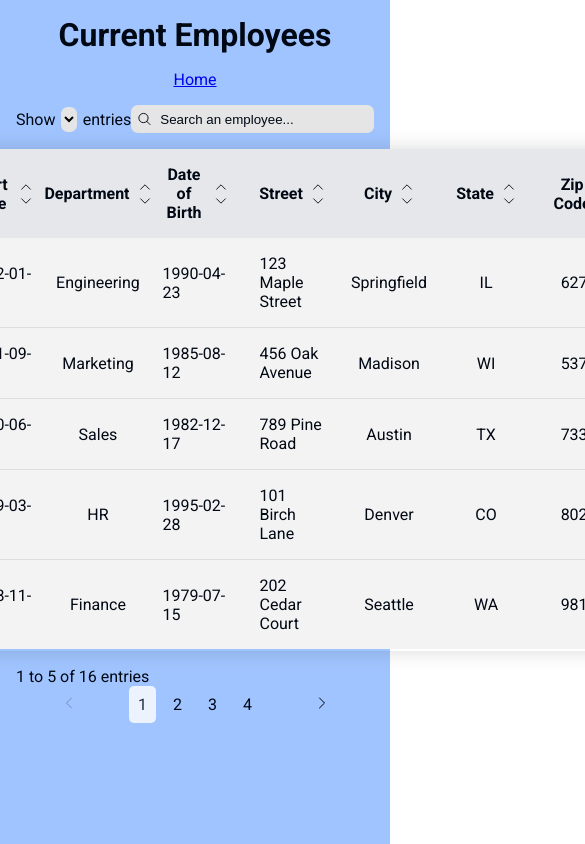
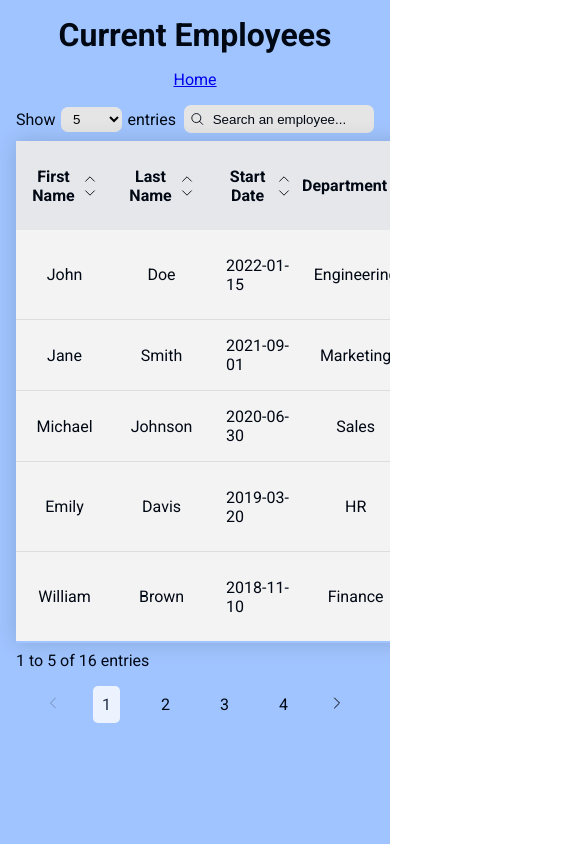
Before and after one commit to pyko7/HRNet, a React (Vite) app: page /employees in a window 390 px wide. Shown: the top 844 px of the page, 585 px wide, since content can reach past the window. Built offline with nearby package versions, Linux system fonts and the light colour scheme.

Commit message:
chore: fix responsive table

```diff
--- a/src/components/layout/Layout.css
+++ b/src/components/layout/Layout.css
@@ -3,6 +3,7 @@
   min-height: 100vh;
   padding: 1rem;
   background-color: var(--main-color);
+  overflow-x: auto;
 }
 
 .title {
--- a/src/components/select/Select.css
+++ b/src/components/select/Select.css
@@ -1,4 +1,6 @@
 .select-wrapper {
+  width: 100%;
+  max-width: 10rem;
   display: flex;
   align-items: center;
   gap: 0.35rem;
@@ -16,3 +18,9 @@
   background: var(--medium-light-color);
   cursor: pointer;
 }
+
+@media only screen and (min-width: 600px) {
+  .select-wrapper {
+    width: fit-content;
+  }
+}
--- a/src/components/table/Table.css
+++ b/src/components/table/Table.css
@@ -61,19 +61,15 @@ tr {
   display: flex;
   align-items: center;
   justify-content: center;
-  gap: 0.5rem;
+  gap: 2rem;
+  margin-top: 1rem;
 }
 
 .pagination-button {
-  width: 100%;
-  max-width: 7rem;
-  padding: 0.5rem 1rem;
-  text-align: center;
-  color: #fff;
-  background-color: #2563eb;
+  width: fit-content;
+  cursor: pointer;
+  background-color: transparent;
   border: none;
-  border-radius: 7px;
-  cursor: pointer;
 }
 
 .pagination-button:hover {
--- a/src/components/table/TablePagination.jsx
+++ b/src/components/table/TablePagination.jsx
@@ -52,6 +52,7 @@ const TablePagination = () => {
       </span>
       <div className="pagination-inner-container">
         <Button
+          className="pagination-button"
           variant="standard"
           disabled={currentIndex === 0}
           handleClick={handlePreviousClick}
@@ -71,6 +72,7 @@ const TablePagination = () => {
           </span>
         ))}
         <Button
+          className="pagination-button"
           variant="standard"
           disabled={currentIndex === pagination.length - 1}
           handleClick={handleNextClick}
--- a/src/components/tableSection/TableSection.jsx
+++ b/src/components/tableSection/TableSection.jsx
@@ -17,17 +17,16 @@ const TableSection = ({ table }) => {
   }, [table]);
 
   return (
-    <>
+    <div className="table-section">
       <div className="searchbar-tools-container">
         <Select options={lengthNumber} />
         <Searchbar placeholder="Search an employee..." />
       </div>
-      <div id="employee-div" className="container table-container">
-        <Table />
-      </div>
+
+      <Table />
 
       <TablePagination />
-    </>
+    </div>
   );
 };
 
--- a/src/pages/Employees/Employees.css
+++ b/src/pages/Employees/Employees.css
@@ -1,7 +1,3 @@
-.table-container {
-  width: 100%;
-}
-
 .link-button {
   width: fit-content;
   color: inherit;
@@ -11,10 +7,17 @@
 .link-button:hover {
   text-decoration: underline;
 }
+.table-section {
+  width: 100%;
+  display: flex;
+  flex-direction: column;
+  gap: 0.5rem;
+}
 
 .searchbar-tools-container {
   width: 100%;
   display: flex;
   align-items: center;
   justify-content: space-between;
+  gap: 0.5rem;
 }
--- a/src/pages/Employees/Employees.jsx
+++ b/src/pages/Employees/Employees.jsx
@@ -12,10 +12,10 @@ const Employees = () => {
     <Layout title="Current Employees">
       <div className="page-wrapper">
         <Link to="/">Home</Link>
-        <TableContextProvider>
-          <TableSection table={employees} />
-        </TableContextProvider>
       </div>
+      <TableContextProvider>
+        <TableSection table={employees} />
+      </TableContextProvider>
     </Layout>
   );
 };
```
